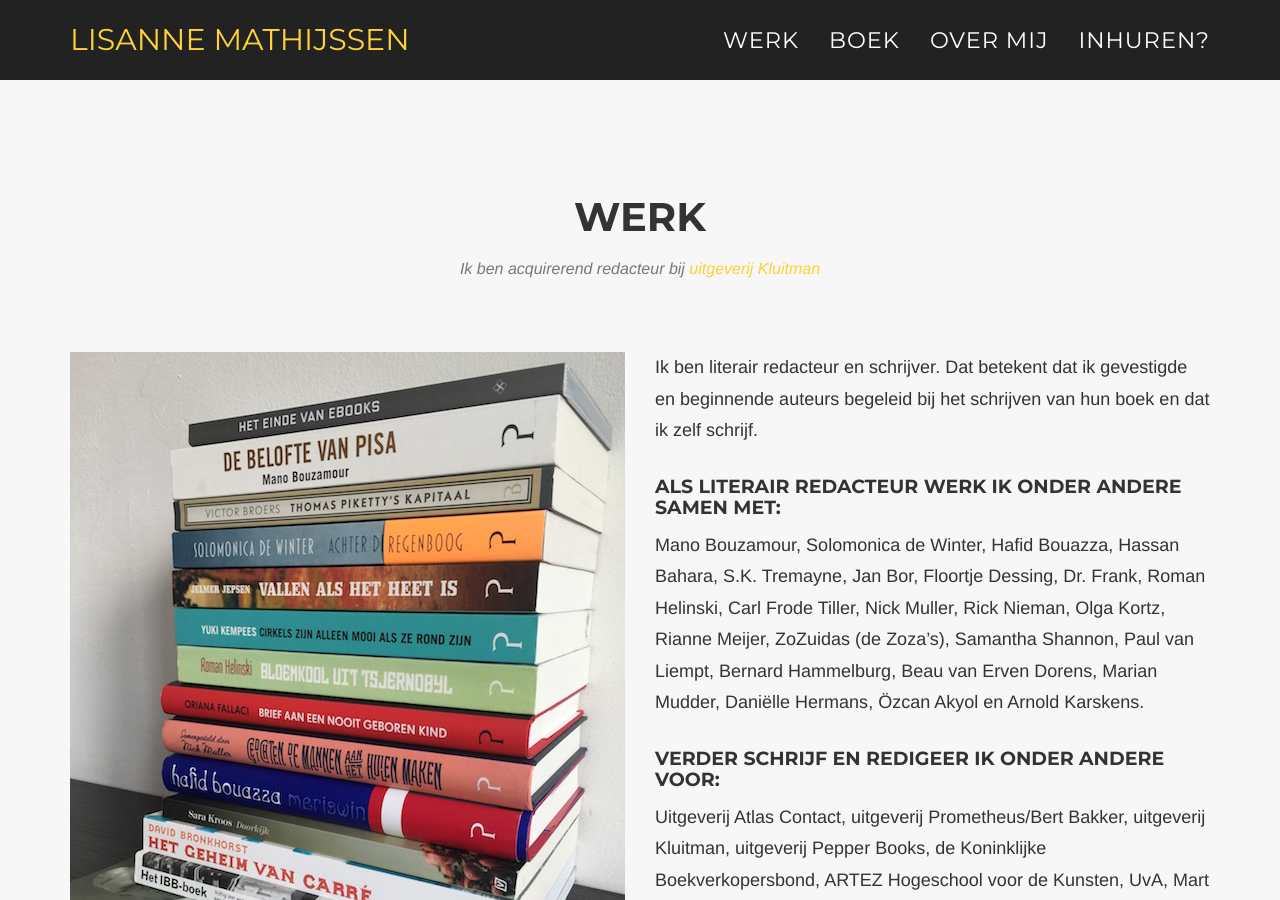
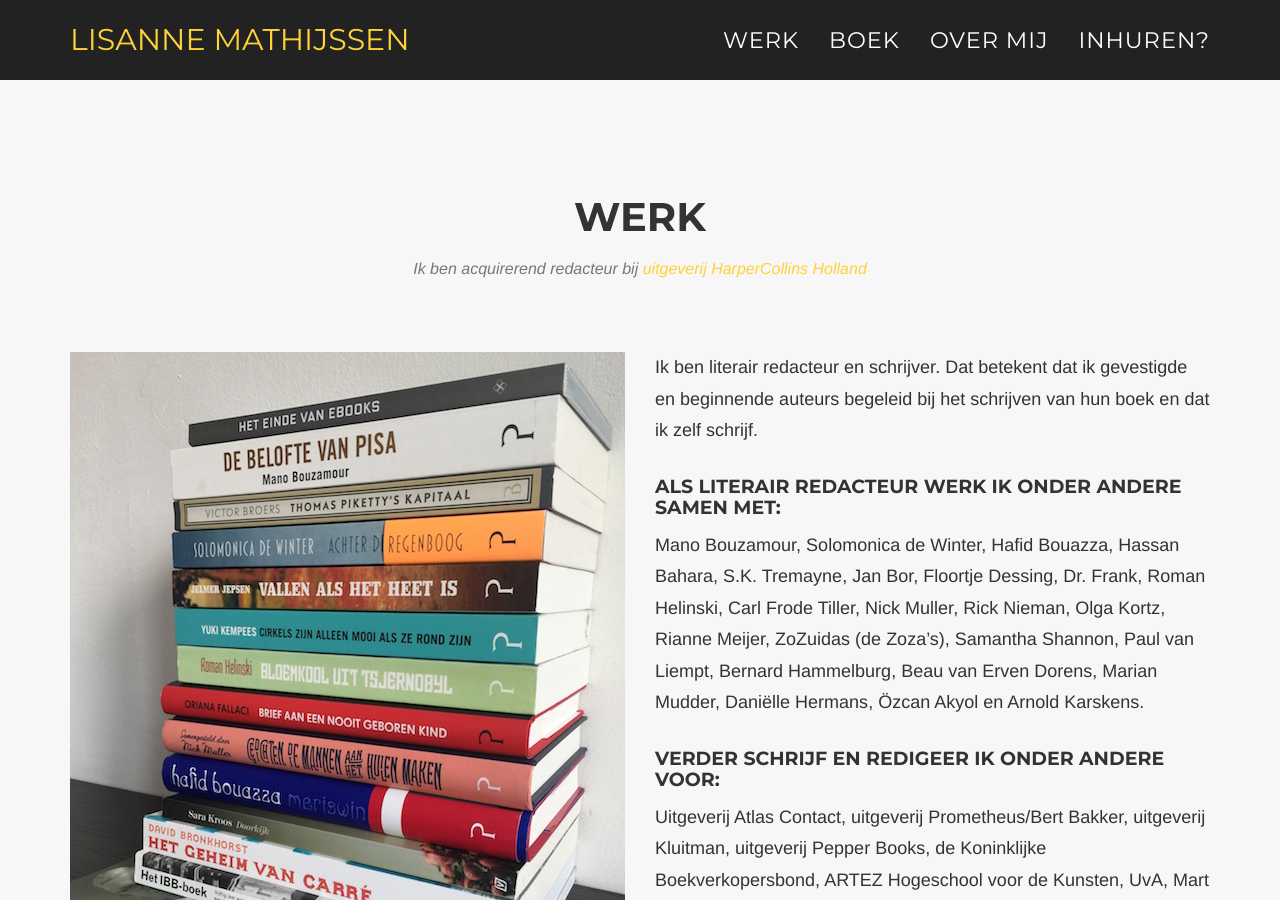
Before and after one commit to Lytje/lytje.github.io, a Jekyll site: the page built from index.html, in a window 1280 px wide and 900 px high, scrolled down 801 px. Built offline with Jekyll 4.4.1, drawn with Linux system fonts in a browser that asks for light colours; some web fonts are replaced; some of the changed lines change nothing that is shown.

Commit message:
supervette baan

```diff
--- a/_config.yml
+++ b/_config.yml
@@ -3,8 +3,8 @@ baseurl:
 
 # Site settings
 title: Lisanne Mathijssen
-email: your-email@domain.com
-description: "Write an awesome description for your new site here. You can edit this line in _config.yml. It will appear in your document head meta (for Google search results) and in your feed.xml site description."
+email: lisannemathijssen@gmail.com
+description: "Lisanne Mathijssen is literair redacteur en schrijver. Ze begeleidt schrijvers bij het maken van hun boek en schreef het boek 'Oorlogsbrieven'."
 
 # Color settings (hex-codes without the leading hash-tag)
 color:
--- a/_includes/werk.html
+++ b/_includes/werk.html
@@ -4,7 +4,7 @@
             <div class="row">
                 <div class="col-lg-12 text-center">
                     <h2 class="section-heading">Werk</h2>
-                    <h3 class="section-subheading text-muted">Ik ben acquirerend redacteur bij <a href="http://www.kluitman.nl/">uitgeverij Kluitman</a></h3>
+                    <h3 class="section-subheading text-muted">Ik ben acquirerend redacteur bij <a href="http://www.harpercollins.nl/">uitgeverij HarperCollins Holland</a></h3>
                 </div>
             </div>
             <div class="row">
```
